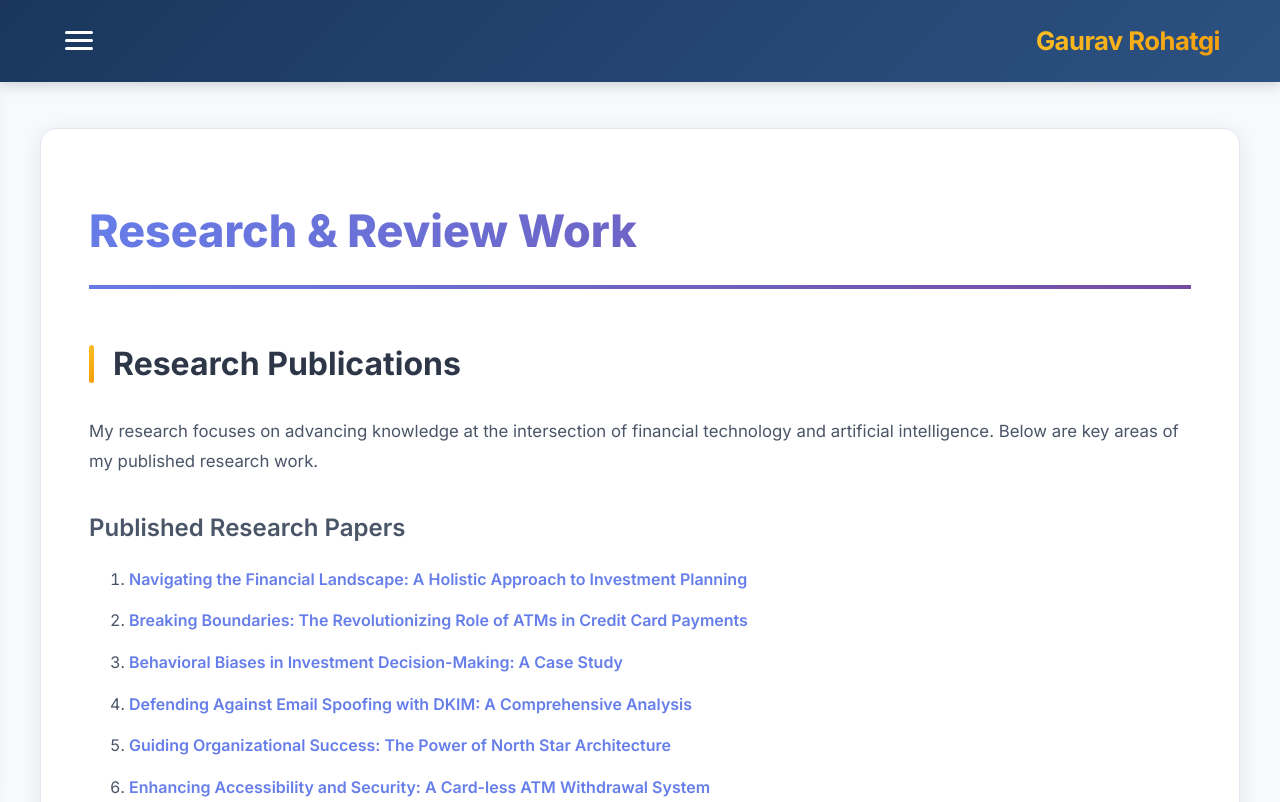
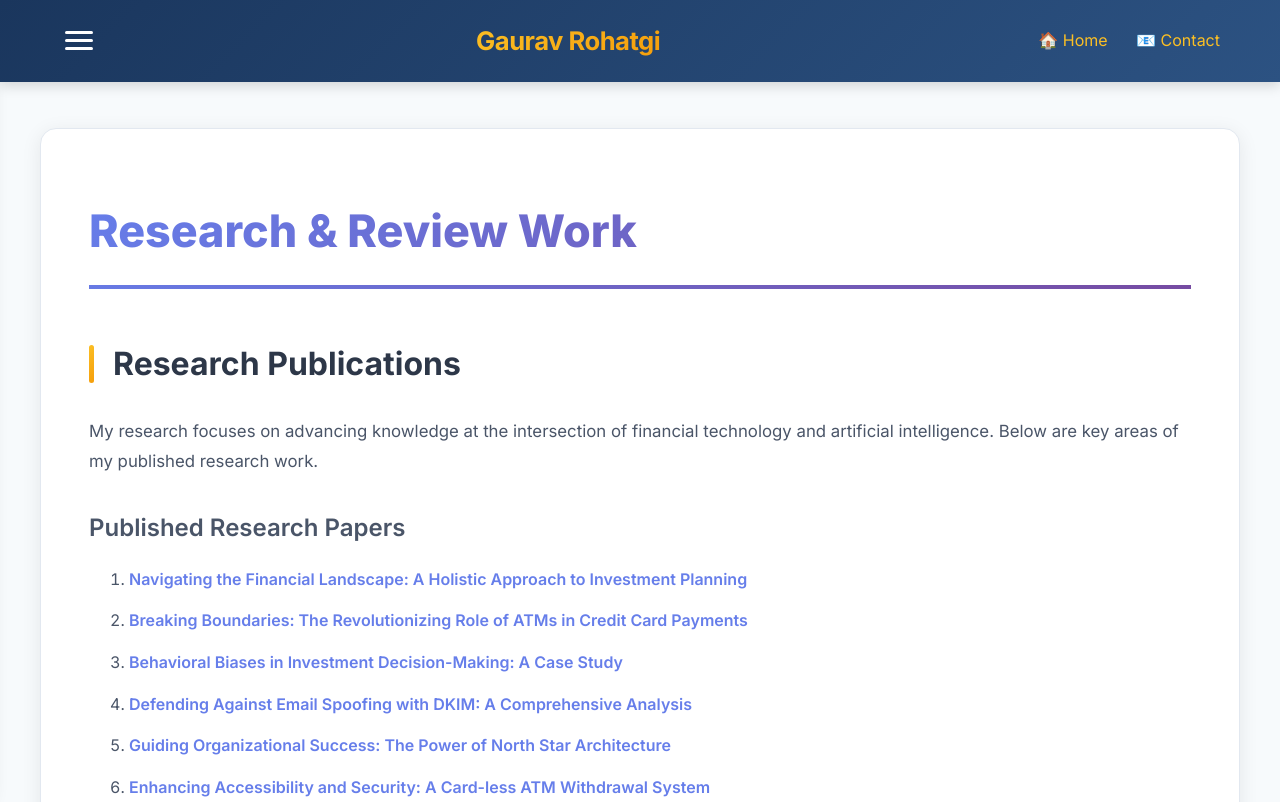
Before and after one commit to imrohatgi/gauravrohatgi.github.io, a plain HTML site: page research.html in a window 1280 px wide. Shown: the top 802 px of the page. Drawn offline with Linux system fonts and the light colour scheme.

Commit message:
Add Home & Contact links to header and remove from footer on all pages

```diff
--- a/research.html
+++ b/research.html
@@ -37,6 +37,10 @@
                 <span></span>
             </button>
             <h1 class="logo">Gaurav Rohatgi</h1>
+            <div class="header-links">
+                <a href="index.html" style="color: #fbbf24; text-decoration: none; margin-right: 1.5rem;">🏠 Home</a>
+                <a href="contact.html" style="color: #fbbf24; text-decoration: none;">📧 Contact</a>
+            </div>
         </div>
     </header>
 
@@ -74,6 +78,7 @@
                 <li><a href="https://jtipublishing.com/jti/article/view/10" target="_blank">Ensuring Secure SaaS: Best Practices and Approaches for Integrating Security to Cloud-Based Applications</a></li>
                 <li><a href="https://www.ijert.org/integrating-modern-conversational-ai-architectures-in-fintech-advancements-applications-and-challenges" target="_blank">Integrating Modern Conversational AI Architectures in FinTech: Advancements, Applications and Challenges</a></li>
                 <li><a href="https://www.ijirmps.org/research-paper.php?id=232021" target="_blank">Microsoft Azure vs. Google Cloud Platform: An In-Depth Review of Services, Pricing, and Performance</a></li>
+                <li><a href="https://www.ijirmps.org/research-paper.php?id=232848" target="_blank">Establishing Guardrails for AI Tool Use: Formal Safety Constraints Using MCP Schemas</a></li>
             </ol>
 
             <h2>Peer Review Activities</h2>
```
Also changed, not shown: about.html (+4 -0 lines), awards.html (+4 -0 lines), contact.html (+4 -0 lines), expertise.html (+4 -0 lines), fintech-ai.html (+4 -0 lines), index.html (+4 -0 lines), linkedin-certifications.html (+4 -0 lines), media.html (+4 -0 lines), memberships.html (+4 -0 lines).
